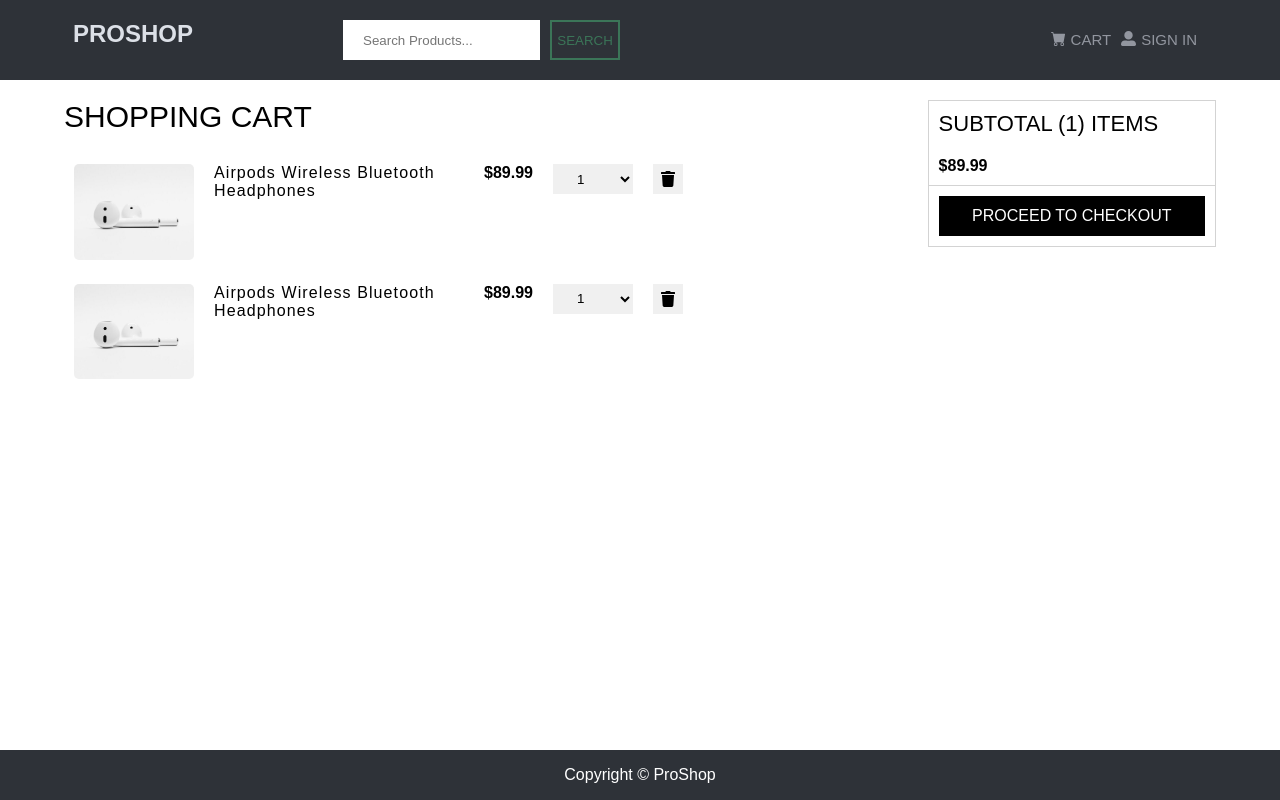
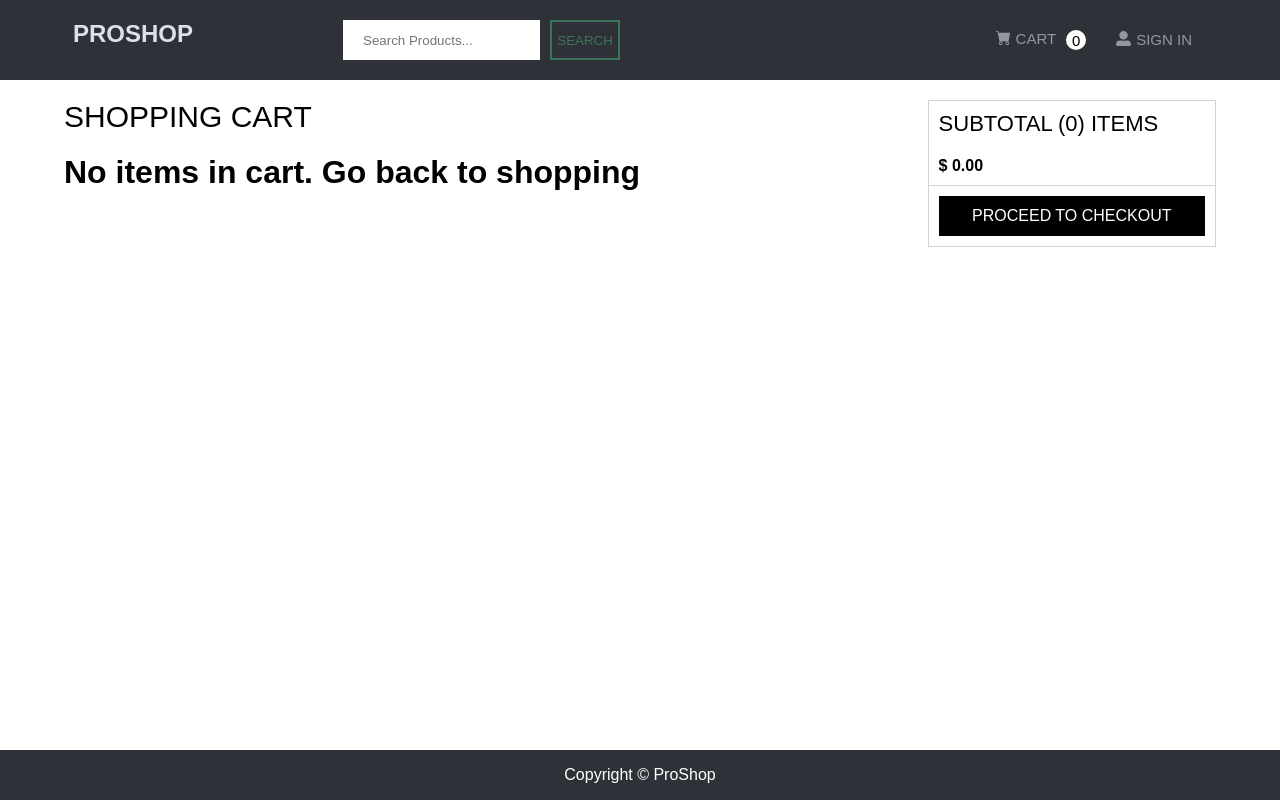
Before and after one commit to ritwikkr/proshop, a React (Create React App) app in the folder client/: page /cart in a window 1280 px wide. Built offline with nearby package versions, Linux system fonts and the light colour scheme.

Commit message:
redux cart functionality

```diff
--- a/client/src/components/Header.js
+++ b/client/src/components/Header.js
@@ -3,9 +3,8 @@
 import { BsFillCartFill } from "react-icons/bs";
 import { FaUserAlt } from "react-icons/fa";
 import { Link } from "react-router-dom";
-import { useSelector } from "react-redux";
 import { logOut } from "../store/slices/userSlice";
-import { useDispatch } from "react-redux";
+import { useDispatch, useSelector } from "react-redux";
 import { AiFillCaretDown } from "react-icons/ai";
 
 function Header() {
@@ -14,6 +13,7 @@
 
   const dispatch = useDispatch();
   const { data } = useSelector((state) => state.user);
+  const { data: cartItems } = useSelector((state) => state.cart);
   // console.log(data);
 
   function searchHandler(e) {
@@ -54,7 +54,9 @@
               <div className="icon">
                 <BsFillCartFill />
               </div>
-              <p>cart</p>
+              <p>
+                cart <span>{cartItems.length}</span>
+              </p>
             </Link>
           </div>
           <div className="profile">
--- a/client/src/pages/CartPage.js
+++ b/client/src/pages/CartPage.js
@@ -1,8 +1,22 @@
 import React from "react";
 import Wrapper from "../wrapper/CartPageWrapper";
 import { FaTrash } from "react-icons/fa";
+import { useSelector, useDispatch } from "react-redux";
+import { removeFromCart } from "../store/slices/cartSlice";
+import { Link } from "react-router-dom";
 
 function CartPage() {
+  const { data } = useSelector((state) => state.cart);
+  const dispatch = useDispatch();
+
+  const totalPrice = data.reduce((acc, item) => {
+    return acc + item.price * item.qty;
+  }, 0);
+
+  function itemRemoveHandler(id) {
+    dispatch(removeFromCart(id));
+  }
+
   return (
     <Wrapper>
       <div className="cart">
@@ -10,53 +24,46 @@
           <p>shopping cart</p>
         </div>
         <div className="body">
-          <div className="item">
+          {data.length === 0 ? (
+            <h1>
+              No items in cart. <Link to={"/"}>Go back to shopping</Link>
+            </h1>
+          ) : (
+            <>
+              {data.map((item) => (
+                <div className="item" key={item._id}>
                   <div className="image">
-              <img src="/images/airpods.jpg" alt="" />
+                    <img src={item.image} alt="" />
                   </div>
                   <div className="product-title">
-              <p>airpods wireless bluetooth headphones</p>
+                    <p>{item.name}</p>
                   </div>
                   <div className="price">
-              <p>$89.99</p>
+                    <p>${item.price}</p>
                   </div>
                   <div className="qty">
                     <select name="qty" id="qty">
-                <option value="1">1</option>
+                      <option value={item.qty}>{item.qty}</option>
                     </select>
                   </div>
-            <div className="remove">
+                  <div
+                    className="remove"
+                    onClick={() => itemRemoveHandler(item._id)}
+                  >
                     <FaTrash />
                   </div>
                 </div>
-          {/*  */}
-          <div className="item">
-            <div className="image">
-              <img src="/images/airpods.jpg" alt="" />
-            </div>
-            <div className="product-title">
-              <p>airpods wireless bluetooth headphones</p>
-            </div>
-            <div className="price">
-              <p>$89.99</p>
-            </div>
-            <div className="qty">
-              <select name="qty" id="qty">
-                <option value="1">1</option>
-              </select>
-            </div>
-            <div className="remove">
-              <FaTrash />
-            </div>
-          </div>
+              ))}
+            </>
+          )}
         </div>
       </div>
       <div className="subtotal">
         <div className="title">
-          <p>subtotal (1) items</p>
+          <p>subtotal ({data.length}) items</p>
         </div>
         <div className="amt">
-          <p>$89.99</p>
+          <p>$ {totalPrice.toFixed(2)}</p>
         </div>
         <div className="btn">
           <button>proceed to checkout</button>
--- a/client/src/pages/ProductPage.js
+++ b/client/src/pages/ProductPage.js
@@ -1,13 +1,15 @@
-import React, { useEffect } from "react";
+import React, { useEffect, useState } from "react";
 import { Link, useParams } from "react-router-dom";
 import Ratings from "../components/Ratings";
 import Reviews from "../components/Reviews";
 import Wrapper from "../wrapper/ProductPageWrapper";
 import { fetchProduct } from "../store/slices/singleProductSlice";
 import { useDispatch, useSelector } from "react-redux";
+import { addToCart } from "../store/slices/cartSlice";
 
 function ProductPage() {
   const { id } = useParams();
+  const [qty, setQty] = useState(1);
 
   const dispatch = useDispatch();
   const { data, isLoading } = useSelector((state) => state.product);
@@ -19,8 +21,22 @@
   if (isLoading) {
     return <h1>Loading</h1>;
   }
+  const { name, image, rating, numReviews, price, description, countInStock } =
+    data;
+  const stockArr = [];
+  for (let i = 1; i <= countInStock; i++) {
+    if (i > 10) {
+      break;
+    }
+    stockArr.push(i);
+  }
 
-  const { name, image, rating, numReviews, price, description } = data;
+  function addToCartHandler() {
+    console.log(qty);
+    // dispatch add to cart slice
+    dispatch(addToCart({ ...data, qty }));
+  }
+
   return (
     <Wrapper>
       <div className="back-btn">
@@ -55,19 +71,34 @@
           </div>
           <div className="status">
             <p>Status:</p>
-            <p>In Stock</p>
+            {countInStock > 0 ? (
+              <p className="instock">In Stock</p>
+            ) : (
+              <p className="outofstock">Out of Stock</p>
+            )}
           </div>
           <div className="qty">
             <p>Qty</p>
-            <select name="qty" id="qty">
-              <option value="1">1</option>
+            <select
+              name="qty"
+              id="qty"
+              onChange={(e) => setQty(e.target.value)}
+            >
+              {stockArr.map((item) => (
+                <option value={item} key={item}>
+                  {item}
+                </option>
+              ))}
             </select>
           </div>
-          <Link to={"/cart"}>
-            <div className="btn">
-              <button>add to cart</button>
-            </div>
-          </Link>
+          <div className="btn">
+            <button
+              onClick={() => addToCartHandler()}
+              className={countInStock < 1 ? `disabled` : null}
+            >
+              add to cart
+            </button>
+          </div>
         </div>
       </div>
       <div className="reviews">
--- /dev/null
+++ b/client/src/store/slices/cartSlice.js
@@ -0,0 +1,23 @@
+import { createSlice } from "@reduxjs/toolkit";
+
+const cartSlice = createSlice({
+  name: "cart",
+  initialState: {
+    data: localStorage.getItem("cart")
+      ? JSON.parse(localStorage.getItem("cart"))
+      : [],
+  },
+  reducers: {
+    addToCart: (state, action) => {
+      state.data = [...state.data, action.payload];
+      localStorage.setItem("cart", JSON.stringify(state.data));
+    },
+    removeFromCart: (state, action) => {
+      state.data = state.data.filter((item) => item._id !== action.payload);
+      localStorage.setItem("cart", JSON.stringify(state.data));
+    },
+  },
+});
+
+export const { addToCart, removeFromCart } = cartSlice.actions;
+export default cartSlice.reducer;
--- a/client/src/store/store.js
+++ b/client/src/store/store.js
@@ -2,12 +2,14 @@
 import userReducer from "./slices/userSlice";
 import productsReducer from "./slices/productsSlice";
 import singleProductReducer from "./slices/singleProductSlice";
+import cartReducer from "./slices/cartSlice";
 
 const store = configureStore({
   reducer: {
     user: userReducer,
     products: productsReducer,
     product: singleProductReducer,
+    cart: cartReducer,
   },
 });
 
--- a/client/src/wrapper/HeaderWrapper.js
+++ b/client/src/wrapper/HeaderWrapper.js
@@ -44,7 +44,10 @@
       display: flex;
       .cart,
       .profile {
-        margin-right: 10px;
+        /* border: 2px solid red; */
+        display: flex;
+        align-items: center;
+        margin: 0 15px;
         a,
         p {
           display: flex;
@@ -87,6 +90,17 @@
             justify-content: space-between;
           }
         }
+        span {
+          width: 20px;
+          height: 20px;
+          background-color: white;
+          color: black;
+          display: flex;
+          align-items: center;
+          justify-content: center;
+          border-radius: 50%;
+          margin-left: 10px;
+        }
       }
     }
   }
--- a/client/src/wrapper/ProductPageWrapper.js
+++ b/client/src/wrapper/ProductPageWrapper.js
@@ -59,6 +59,12 @@
         align-items: center;
         justify-content: space-between;
         border-bottom: 1px solid lightgray;
+        .instock {
+          color: green;
+        }
+        .outofstock {
+          color: red;
+        }
       }
       .qty {
         select {
@@ -75,6 +81,7 @@
         border-bottom: none;
         height: 70px;
         button {
+          border: 2px solid red;
           width: 95%;
           height: 50px;
           background-color: black;
@@ -85,6 +92,10 @@
           font-weight: 600;
           border: none;
           font-size: 16px;
+        }
+        button.disabled {
+          cursor: not-allowed;
+          opacity: 0.5;
         }
       }
     }
```
Lines whose indentation alone changed are shown as unchanged.
